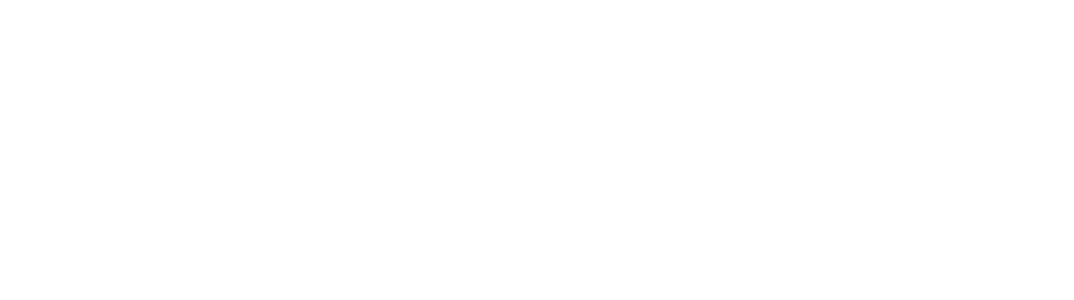
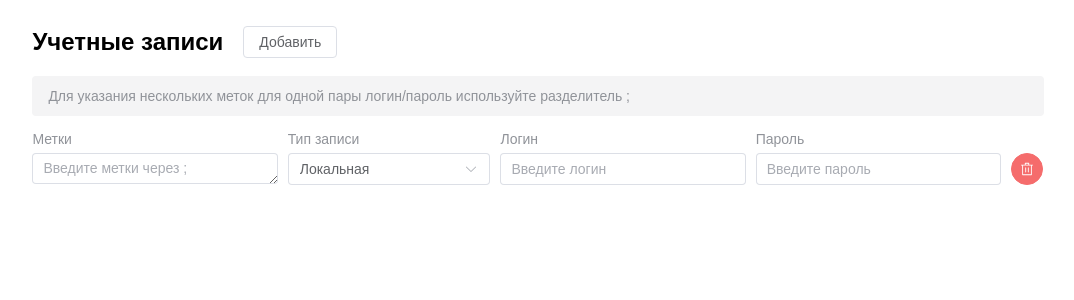
Before and after one commit to azatgt1996/SaaSoft, a Vue app: page / in a window 1280 px wide. Shown: the top 300 px of the page, without its empty margins (102-1176 px from the left). Built offline with nearby package versions, Linux system fonts and the light colour scheme.

Commit message:
#2 Добавлены верстка и хранилище

```diff
--- a/src/App.vue
+++ b/src/App.vue
@@ -1,5 +1,44 @@
-<script setup lang="ts"></script>
+<template>
+  <main>
+    <header class="page-header">
+      <h2>Учетные записи</h2>
+      <el-button @click="addAccount">Добавить</el-button>
+    </header>
+    <el-alert
+      type="info"
+      :closable="false"
+      title="Для указания нескольких меток для одной пары логин/пароль используйте разделитель ;"
+    />
+    <el-row
+      class="list-titles"
+      :gutter="10"
+    >
+      <el-col :span="6"><el-text type="info">Метки</el-text></el-col>
+      <el-col :span="5"><el-text type="info">Тип записи</el-text></el-col>
+      <el-col :span="6"><el-text type="info">Логин</el-text></el-col>
+      <el-col :span="6"><el-text type="info">Пароль</el-text></el-col>
+      <el-col :span="1"></el-col>
+    </el-row>
+    <Account />
+  </main>
+</template>
 
-<template></template>
+<script setup lang="ts">
+import Account from './components/Account.vue'
 
-<style scoped></style>
+function addAccount() {}
+</script>
+
+<style scoped>
+main {
+  margin: 0 10%;
+}
+.page-header {
+  display: flex;
+  align-items: center;
+  gap: 20px;
+}
+.list-titles {
+  margin-top: 14px;
+}
+</style>
--- /dev/null
+++ b/src/components/Account.vue
@@ -0,0 +1,77 @@
+<template>
+  <el-row
+    class="account"
+    :gutter="10"
+  >
+    <el-col :span="6">
+      <el-input
+        v-model="model.labels"
+        placeholder="Введите метки через ;"
+        type="textarea"
+        maxlength="50"
+        :rows="1"
+      />
+    </el-col>
+    <el-col :span="5">
+      <el-select
+        v-model="model.accountType"
+        placeholder="Укажите тип"
+      >
+        <el-option
+          v-for="item in accountTypes"
+          :key="item.value"
+          :label="item.label"
+          :value="item.value"
+        />
+      </el-select>
+    </el-col>
+    <el-col :span="model.accountType === 'local' ? 6 : 12">
+      <el-input
+        v-model="model.login"
+        placeholder="Введите логин"
+        maxlength="100"
+      />
+    </el-col>
+    <el-col
+      v-if="model.accountType === 'local'"
+      :span="6"
+    >
+      <el-input
+        v-model="model.password"
+        type="password"
+        placeholder="Введите пароль"
+        maxlength="100"
+      />
+    </el-col>
+    <el-col :span="1">
+      <el-button
+        type="danger"
+        :icon="Delete"
+        circle
+      />
+    </el-col>
+  </el-row>
+</template>
+
+<script setup lang="ts">
+import { Delete } from '@element-plus/icons-vue'
+import { ref } from 'vue'
+
+const accountTypes = [
+  { label: 'Локальная', value: 'local' },
+  { label: 'LDAP', value: 'ldap' },
+]
+
+const model = ref({
+  labels: '',
+  accountType: 'local',
+  login: '',
+  password: '',
+})
+</script>
+
+<style scoped>
+.account {
+  margin: 5px 0;
+}
+</style>
--- /dev/null
+++ b/src/style.css
@@ -0,0 +1,3 @@
+* {
+  font-family: Arial, Helvetica, sans-serif;
+}
```
Also changed, not shown: src/main.ts (+6 -3 lines), src/stores/accountStore.ts (added, +29 -0 lines), 1 other file (tests, documents, lock files or other folders).
